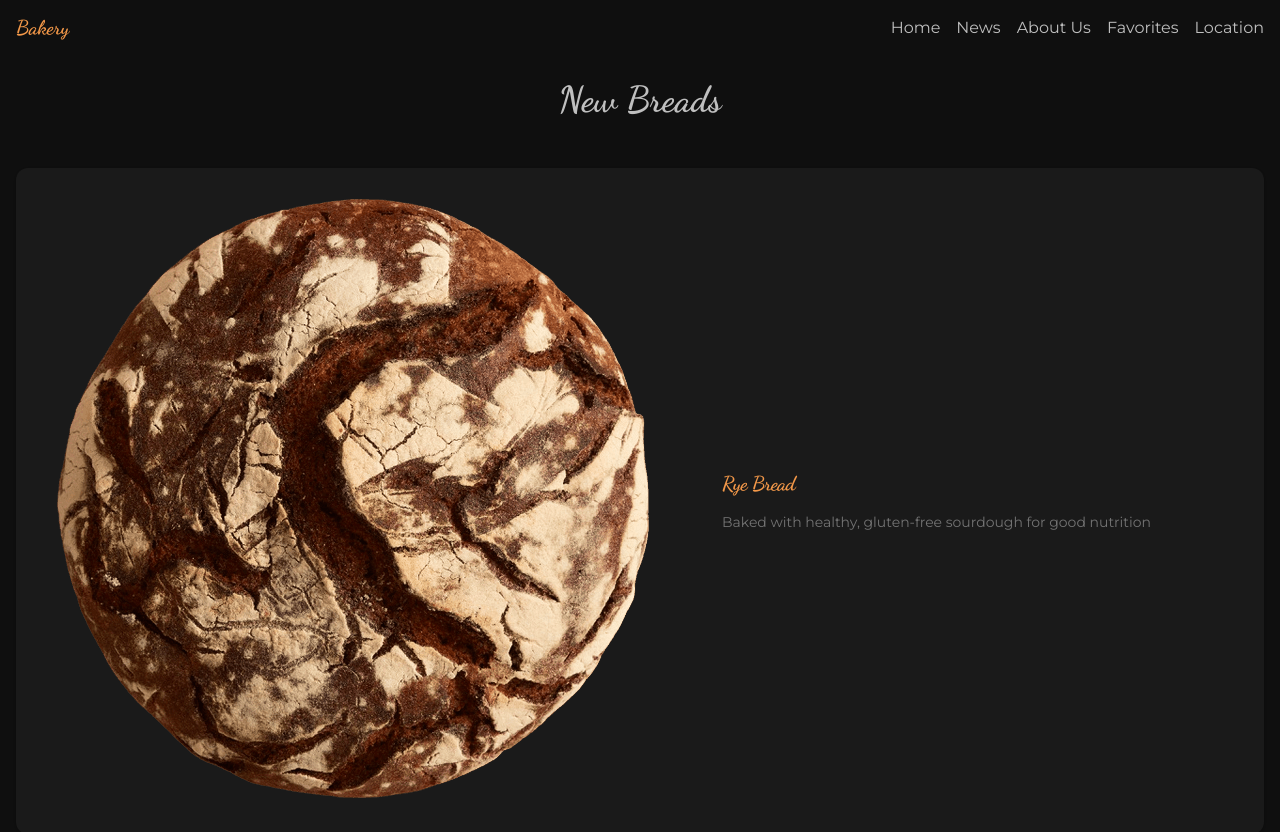
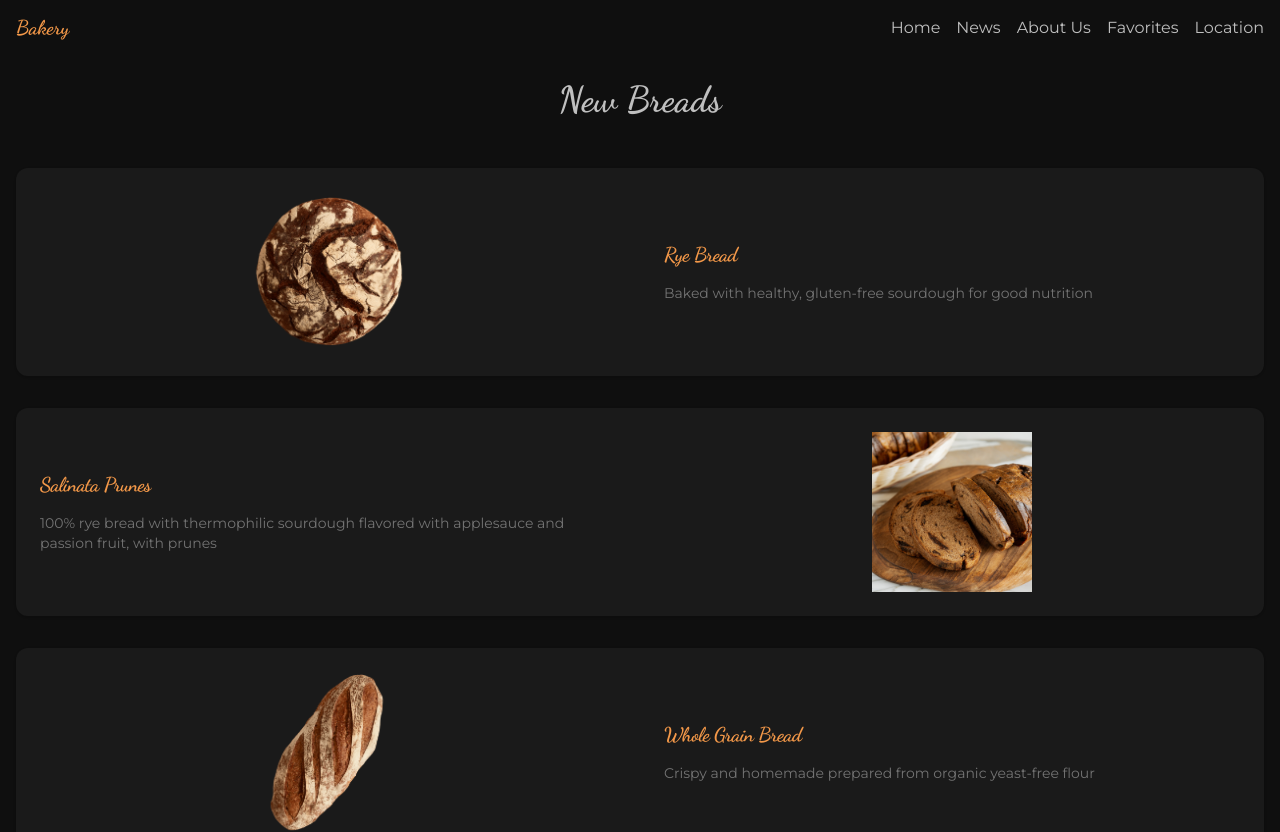
Before and after one commit to azamat-cto/bakery, a Next.js app: page /news in a window 1280 px wide. Shown: the top 832 px of the page. Built offline with nearby package versions, Linux system fonts and the light colour scheme.

Commit message:
Change news section card

```diff
--- a/src/app/news/page.tsx
+++ b/src/app/news/page.tsx
@@ -65,7 +65,7 @@ function News() {
                     <div className="grid gap-8">
                         {items.map((item, index) => (
                             <Card
-                                className="flex items-center gap-x-4 border-none"
+                                className="grid grid-cols-2 items-center border-none"
                                 key={item.id}
                             >
                                 <CardHeader>
@@ -78,11 +78,12 @@ function News() {
                                 </CardHeader>
                                 <CardContent
                                     className={cn(
-                                        "p-2",
+                                        "p-6 justify-self-center",
                                         index % 2 === 0 ? "-order-1" : "",
                                     )}
                                 >
                                     <Image
+                                        className="w-[160px]"
                                         src={item.image}
                                         alt={item.title}
                                         width={650}
```
